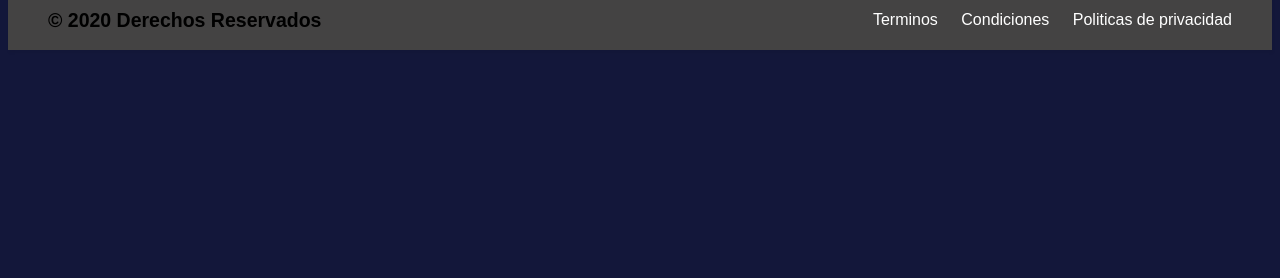
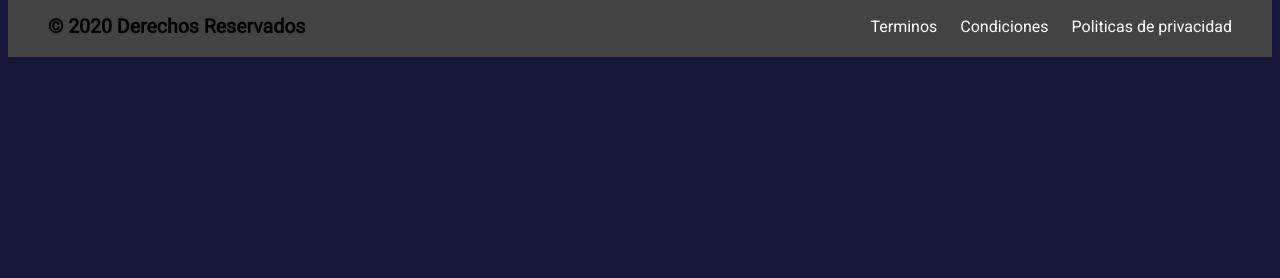
Before and after one commit to eliud-cesar/AlverniaOme, a website: page blog.html in a window 1280 px wide. Shown: the part 522-800 px from the top of the page. Drawn offline with Linux system fonts and the light colour scheme.

Commit message:
se actualiza toda la tipografia web VERSION 2.2.9

```diff
--- a/blog.css
+++ b/blog.css
@@ -179,8 +179,9 @@ img {
     margin: auto;
 }
 
-
-
+* {
+    font-family: 'Roboto', sans-serif;
+}
 
 
 
--- a/blog.html
+++ b/blog.html
@@ -4,6 +4,7 @@
     <meta charset="UTF-8">
     <meta name="viewport" content="width=device-width, initial-scale=1.0">
     <title>Blog</title>
+    <link href="https://fonts.googleapis.com/css2?family=Roboto&display=swap" rel="stylesheet">
     <link rel="stylesheet" href="blog.css">
     <link rel="icon" href="recursos/logotipo.svg">
 </head>
--- a/condiciones.css
+++ b/condiciones.css
@@ -172,6 +172,10 @@ li {
 }
 
 
+* {
+    font-family: 'Roboto', sans-serif;
+}
+
 
 
 
--- a/contactar.css
+++ b/contactar.css
@@ -257,7 +257,9 @@ img {
 }
 
 
-
+* {
+    font-family: 'Roboto', sans-serif;
+}
 
 
 
--- a/master.css
+++ b/master.css
@@ -344,7 +344,6 @@ h3 {
 
 * {
     font-family: 'Roboto', sans-serif;
-
 }
 
 .title-de-alvernia {
--- a/politicas.css
+++ b/politicas.css
@@ -164,6 +164,11 @@ img {
 li {
     color: white;
 }
+
+* {
+    font-family: 'Roboto', sans-serif;
+}
+
 
 
 
--- a/servis.css
+++ b/servis.css
@@ -183,6 +183,11 @@ li {
     font-size: 1.2rem;
 }
 
+* {
+    font-family: 'Roboto', sans-serif;
+}
+
+
 
 
 
--- a/soporte.css
+++ b/soporte.css
@@ -168,6 +168,9 @@ h1 {
 }
 
 
+* {
+    font-family: 'Roboto', sans-serif;
+}
 
 
 
--- a/terminos.css
+++ b/terminos.css
@@ -167,6 +167,13 @@ img {
     display: block;
     margin: 0 auto;
 }
+
+
+* {
+    font-family: 'Roboto', sans-serif;
+}
+
+
 
 
 
--- a/ubicacion.css
+++ b/ubicacion.css
@@ -201,6 +201,10 @@ dl {
 }
 
 
+* {
+    font-family: 'Roboto', sans-serif;
+}
+
 
 
 
```
Also changed, not shown: condiciones.html (+1 -0 lines), contacto.html (+1 -0 lines), politicas de privacidad.html (+1 -0 lines), servicio.html (+1 -0 lines), soporte de alvernia.html (+1 -0 lines), terminos.html (+1 -0 lines), ubicacion.html (+1 -0 lines).
